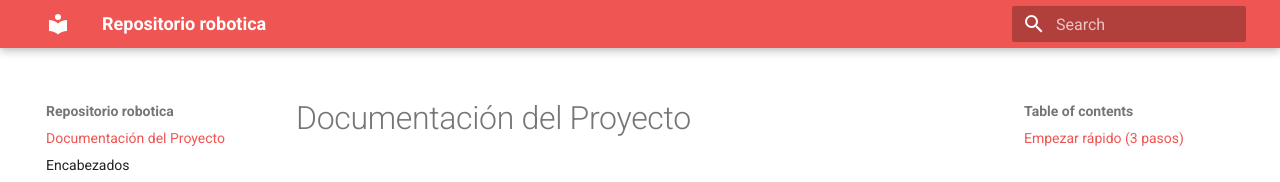
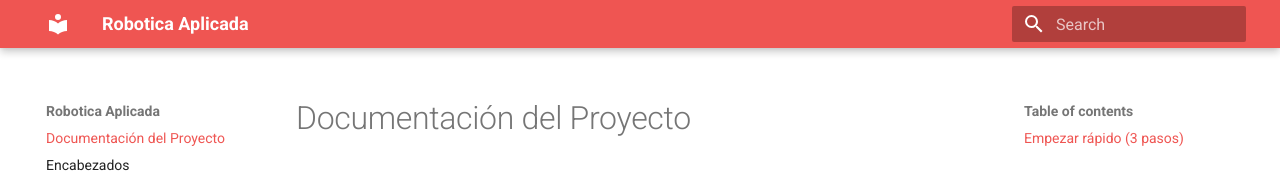
Before and after one commit to BrianSimpson01/robotica-aplicada-, an MkDocs documentation site: the page built from docs/index.md, in a window 1280 px wide. Shown: the top 182 px of the page. Built offline with MkDocs 1.6.1 and Material for MkDocs 9.7.7, drawn with Linux system fonts in a browser that asks for light colours.

Commit message:
Update site name in mkdocs configuration

```diff
--- a/mkdocs.yml
+++ b/mkdocs.yml
@@ -1,4 +1,4 @@
-site_name: Repositorio robotica
+site_name: Robotica Aplicada
 markdown_extensions:
   - pymdownx.highlight:
       anchor_linenums: true
```
